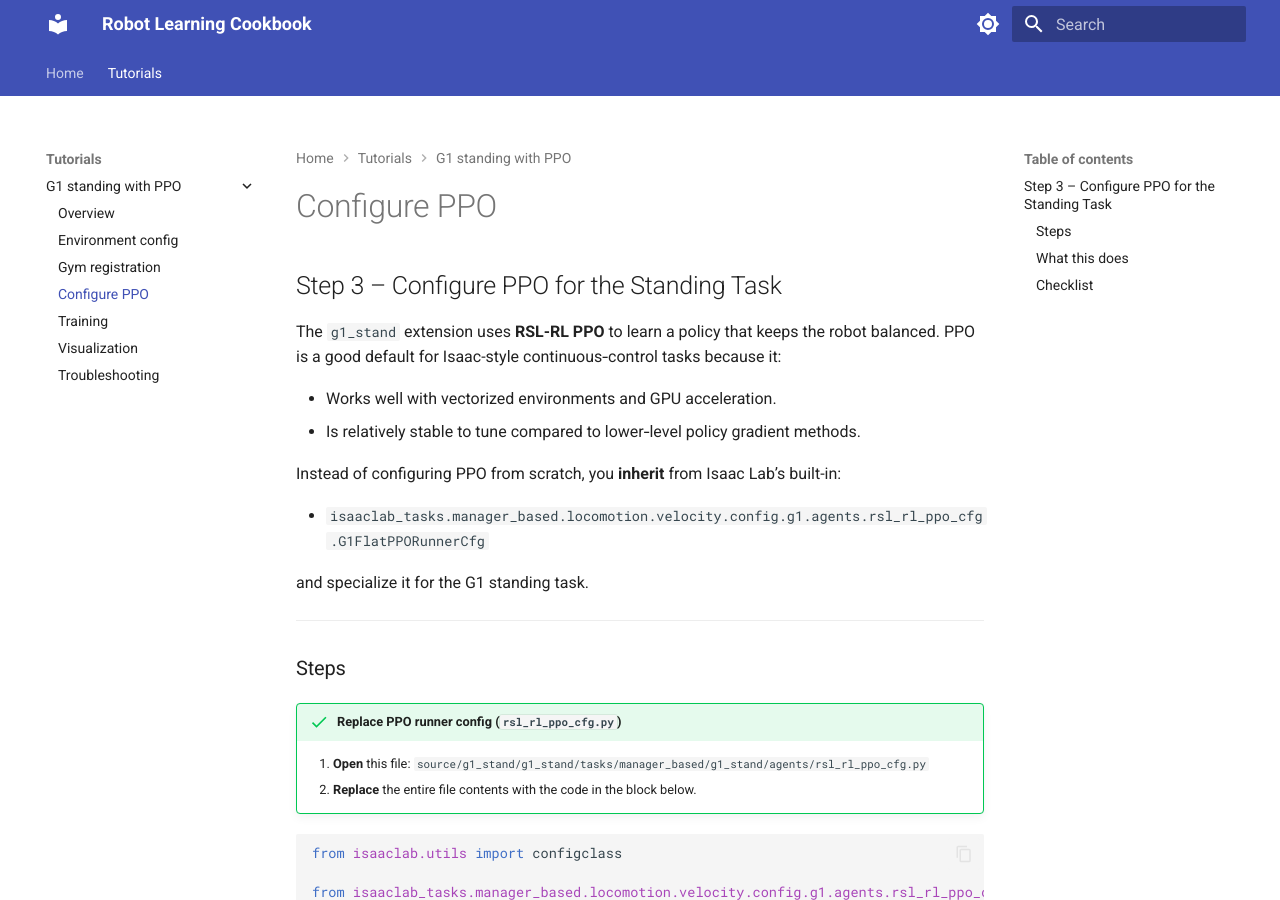
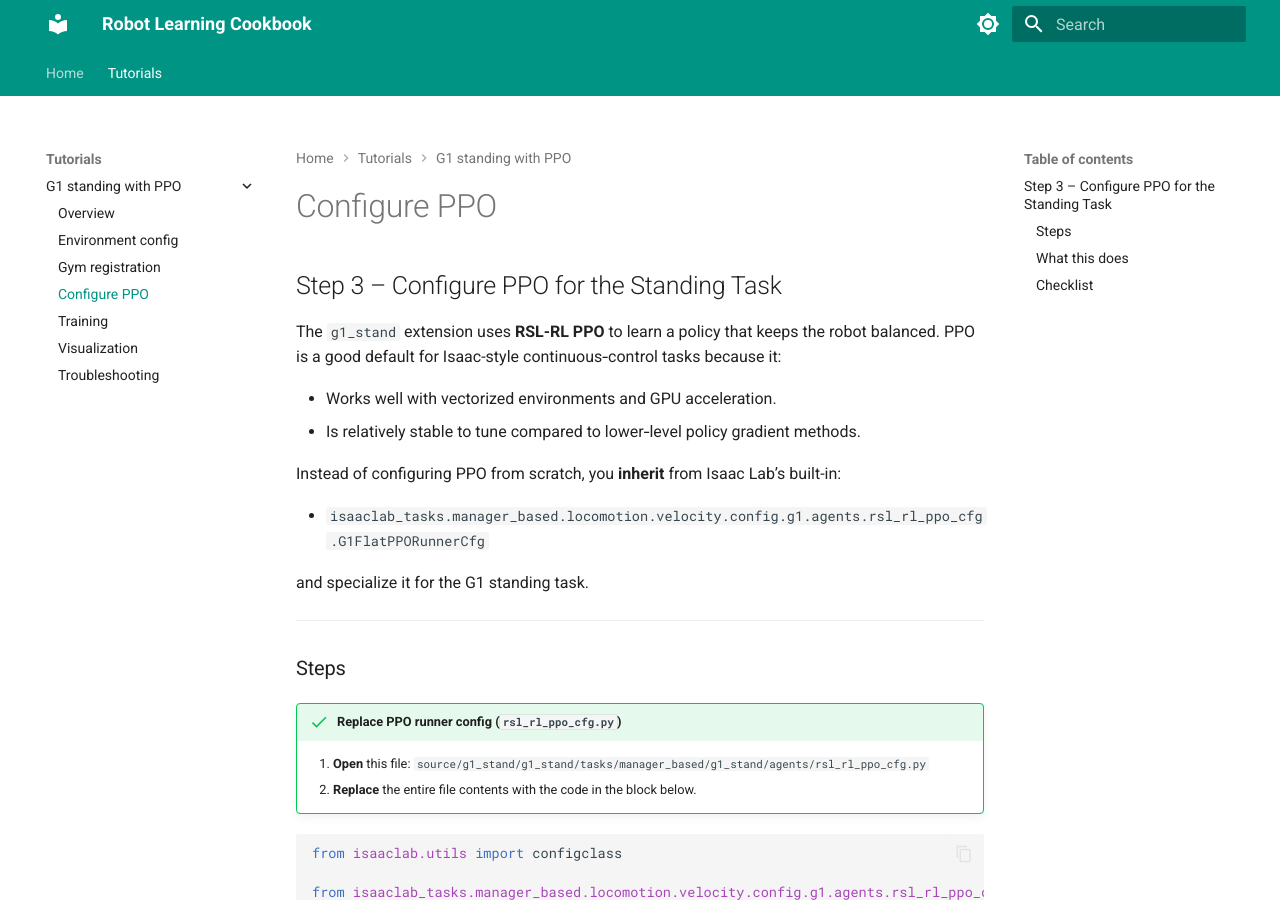
Before and after one commit to ImmortalA/robot-learning-cookbook, an MkDocs documentation site: the page built from docs/tutorials/g1-standing-ppo/ppo_config.md, in a window 1280 px wide and 900 px high. Built offline with MkDocs 1.6.1 and Material for MkDocs 9.7.7, drawn with Linux system fonts in a browser that asks for light colours.

Commit message:
improve UI

```diff
--- a/mkdocs.yml
+++ b/mkdocs.yml
@@ -12,14 +12,14 @@ theme:
   language: en
   palette:
     - scheme: default
-      primary: indigo
-      accent: indigo
+      primary: teal
+      accent: teal
       toggle:
         icon: material/brightness-7
         name: Switch to dark mode
     - scheme: slate
-      primary: indigo
-      accent: indigo
+      primary: teal
+      accent: teal
       toggle:
         icon: material/brightness-4
         name: Switch to light mode
```
